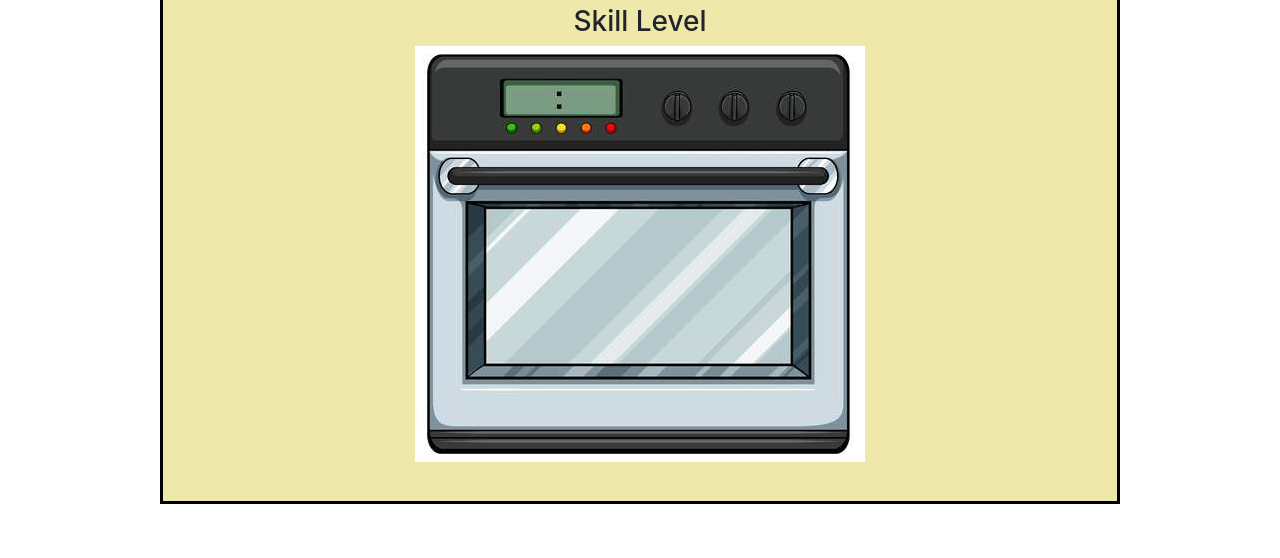
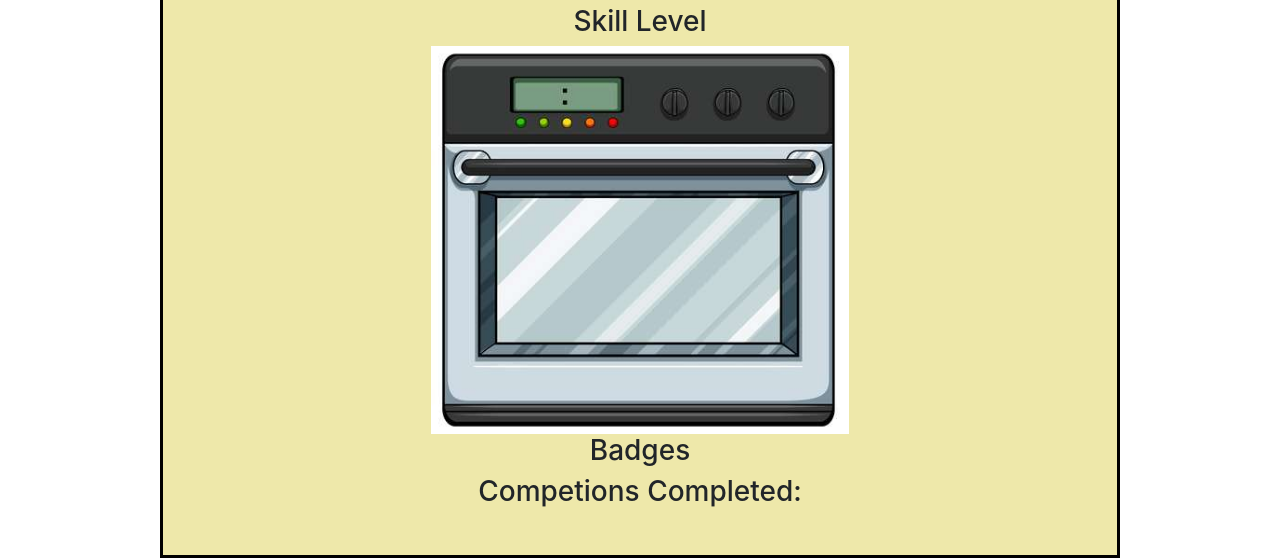
Before and after one commit to ibirle/cs326-final-alpha, a plain HTML site: page public/account.html in a window 1280 px wide. Shown: the part 246-804 px from the top of the page. Drawn offline with nearby package versions, Linux system fonts and the light colour scheme.

Commit message:
continued formatting

```diff
--- a/public/account.html
+++ b/public/account.html
@@ -26,7 +26,9 @@
         <div id ="account">
             <h1>Username</h1>
             <h3>Skill Level</h3>
-            <img src="/pictures/defaultProfile.jpg">
+            <img id="profilepic" src="/pictures/defaultProfile.jpg">
+            <h3>Badges</h3>
+            <h3>Competions Completed:</h3>
         </div>
     </body>
     <footer>
--- a/public/css/account.css
+++ b/public/css/account.css
@@ -13,3 +13,6 @@
     padding-right: 10%;
     padding-bottom: 3%;
 }
+#profilepic{
+    width: 60%;
+}
```
